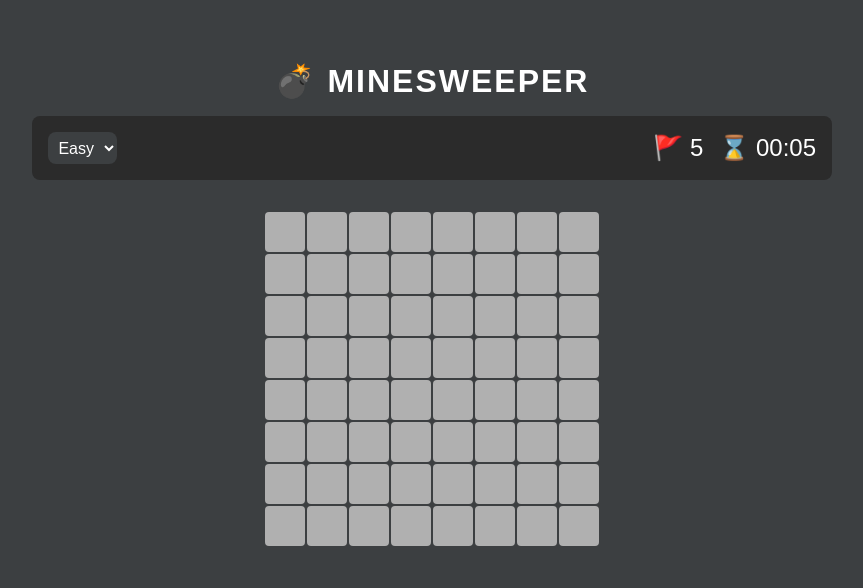
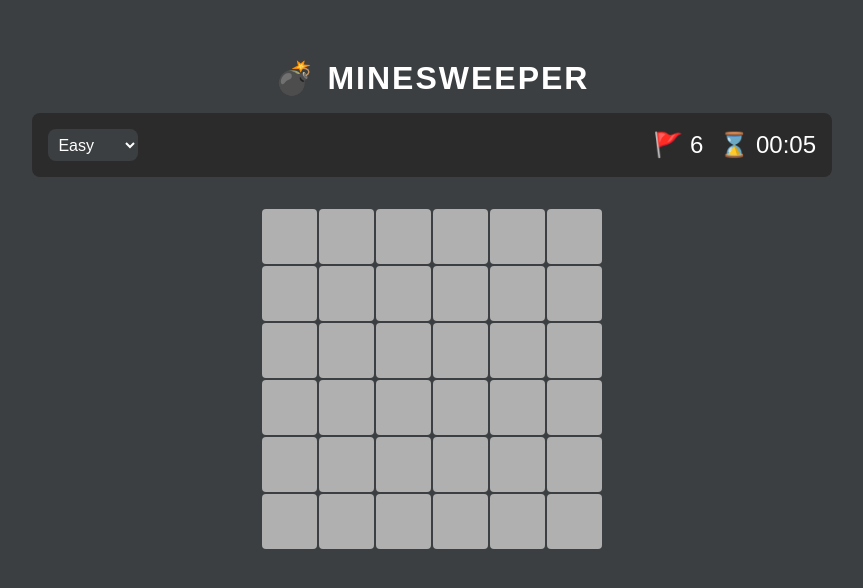
Before and after one commit to Krycha94/minesweeper, a React (Vite) app: page / in a window 1280 px wide. Shown: the part 104-692 px from the top of the page, without its empty margins (208-1071 px from the left). Built offline with nearby package versions, Linux system fonts and the light colour scheme.

Commit message:
Add function to select 3 different difficulty levels

```diff
--- a/src/App.jsx
+++ b/src/App.jsx
@@ -3,19 +3,51 @@ import Board from "./components/Board";
 import Panel from "./components/Panel";
 import styles from "./App.module.css";
 
+const DIFFICULTIES = {
+	easy: {
+		rows: 6,
+		cols: 6,
+		mines: 6,
+	},
+	medium: {
+		rows: 8,
+		cols: 8,
+		mines: 10,
+	},
+	hard: {
+		rows: 10,
+		cols: 10,
+		mines: 15,
+	},
+};
+
 function App() {
-	const [flagsRemaining, setFlagsRemaining] = useState(5);
+	const [difficulty, setDifficulty] = useState("easy");
+	const { rows, cols, mines } = DIFFICULTIES[difficulty];
+	const [flagsRemaining, setFlagsRemaining] = useState(mines);
+	const [resetTime, setResetTime] = useState(false);
+
+	const resetTimer = () => {
+		setResetTime(!resetTime);
+	};
 
 	return (
 		<main>
 			<div className={styles.container}>
 				<h1 className={styles.title}>💣 Minesweeper</h1>
-				<Panel flagsRemaining={flagsRemaining} />
+				<Panel
+					flagsRemaining={flagsRemaining}
+					setDifficulty={setDifficulty}
+					difficulty={difficulty}
+					resetTime={resetTime}
+				/>
 				<Board
-					rows={8}
-					cols={8}
-					mines={5}
+					rows={rows}
+					cols={cols}
+					mines={mines}
 					setFlagsRemaining={setFlagsRemaining}
+					setDifficulty={setDifficulty}
+					onResetTimer={resetTimer}
 				/>
 			</div>
 		</main>
--- a/src/components/Board.jsx
+++ b/src/components/Board.jsx
@@ -4,7 +4,7 @@ import Cell from "./Cell";
 import styles from "./Board.module.css";
 import Modal from "./Modal";
 
-const Board = ({ rows, cols, mines, setFlagsRemaining }) => {
+const Board = ({ rows, cols, mines, setFlagsRemaining, onResetTimer }) => {
 	const [cells, setCells] = useState([]);
 	const [gameOver, setGameOver] = useState({ type: true, message: "" });
 	const [isModalOpen, setIsModalOpen] = useState(false);
@@ -88,6 +88,7 @@ const Board = ({ rows, cols, mines, setFlagsRemaining }) => {
 		setGameOver({ type: false, message: "" });
 		setFlagsRemaining(mines);
 		createCells();
+		onResetTimer();
 	};
 
 	const handleCloseModal = () => {
@@ -152,10 +153,19 @@ const Board = ({ rows, cols, mines, setFlagsRemaining }) => {
 
 	useEffect(() => {
 		createCells();
-	}, []);
+		setFlagsRemaining(mines);
+	}, [rows, cols, mines]);
 
 	return (
-		<section className={styles.board}>
+		<section
+			className={`${styles.board} ${
+				rows === 6
+					? styles.boardSix
+					: rows === 8
+					? styles.boardEight
+					: styles.boardTen
+			}`}
+		>
 			{isModalOpen && gameOver.type && (
 				<Modal message={gameOver.message} onCloseModal={handleCloseModal} />
 			)}
--- a/src/components/Board.module.css
+++ b/src/components/Board.module.css
@@ -1,8 +1,23 @@
 .board {
 	display: grid;
-	grid-template-columns: repeat(8, 40px);
-	grid-template-rows: repeat(8, 40px);
-	gap: 2px;
 	justify-content: center;
 	user-select: none;
 }
+
+.boardSix {
+	grid-template-columns: repeat(6, 55px);
+	grid-template-rows: repeat(6, 55px);
+	gap: 2px;
+}
+
+.boardEight {
+	grid-template-columns: repeat(8, 42px);
+	grid-template-rows: repeat(8, 42px);
+	gap: 2px;
+}
+
+.boardTen {
+	grid-template-columns: repeat(10, 35px);
+	grid-template-rows: repeat(10, 35px);
+	gap: 2px;
+}
--- a/src/components/Panel.jsx
+++ b/src/components/Panel.jsx
@@ -2,7 +2,7 @@ import { useEffect, useRef } from "react";
 import { formatTime } from "../utils/helpers";
 import styles from "./Panel.module.css";
 
-const Panel = ({ flagsRemaining }) => {
+const Panel = ({ flagsRemaining, setDifficulty, difficulty, resetTime }) => {
 	const timeRef = useRef(null);
 
 	useEffect(() => {
@@ -12,12 +12,18 @@ const Panel = ({ flagsRemaining }) => {
 			timeRef.current.textContent = formatTime(seconds);
 		}, 1000);
 		return () => clearInterval(interval);
-	}, []);
+	}, [difficulty, resetTime]);
 
 	return (
 		<section className={styles.panel}>
-			<select name="difficulty" id="difficulty">
+			<select
+				name="difficulty"
+				id="difficulty"
+				onChange={(e) => setDifficulty(e.target.value)}
+			>
 				<option value="easy">Easy</option>
+				<option value="medium">Medium</option>
+				<option value="hard">Hard</option>
 			</select>
 			<div className={styles.info}>
 				<p>🚩 {flagsRemaining}</p>
```
